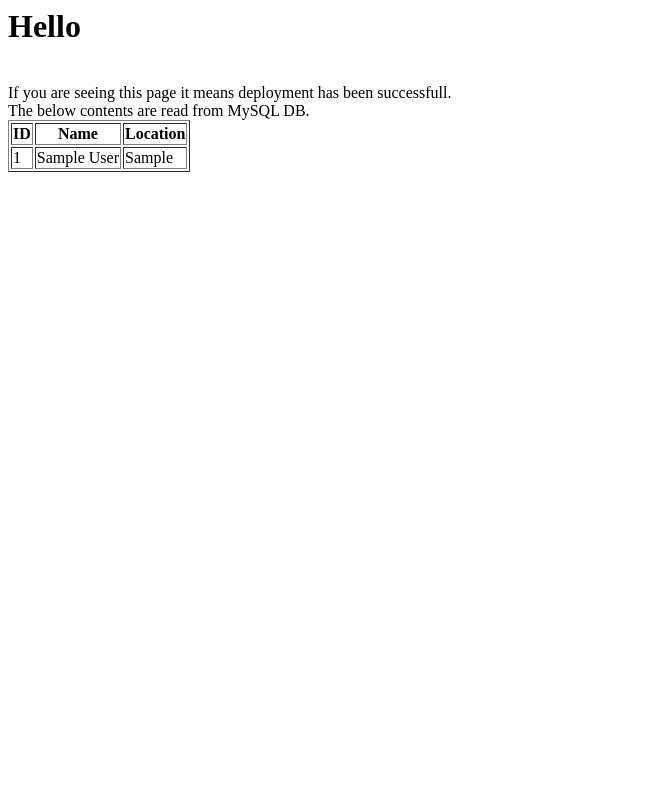
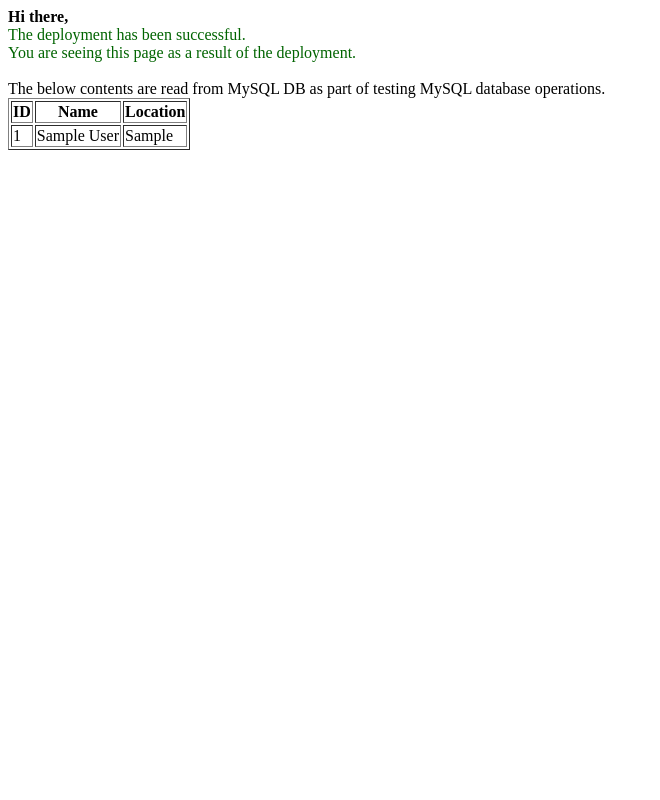
Before and after one commit to maharajanatech/sample, a PHP site: page / in a window 1280 px wide. Shown: the whole page, without its empty margins (0-660 px from the left). Run offline with PHP 8.4, Linux system fonts and the light colour scheme; tables that the repository leaves empty or names only in its code hold one stand-in row (values such as "Sample post").

Commit message:
Update index.php

```diff
--- a/index.php
+++ b/index.php
@@ -1,8 +1,12 @@
-<h1>Hello</h1><br />
-If you are seeing this page it means deployment has been successfull.
+<b>Hi there,</b><br />
+
+<div style="color:darkgreen">The deployment has been successful. <br />
+You are seeing this page as a result of the deployment.
+</div>
+
 <br />
-The below contents are read from MySQL DB.
-
+The below contents are read from MySQL DB as part of testing MySQL database operations.
+<br />
 <?php
 $con=mysqli_connect("localhost","root","","test");
 // Check connection
```
